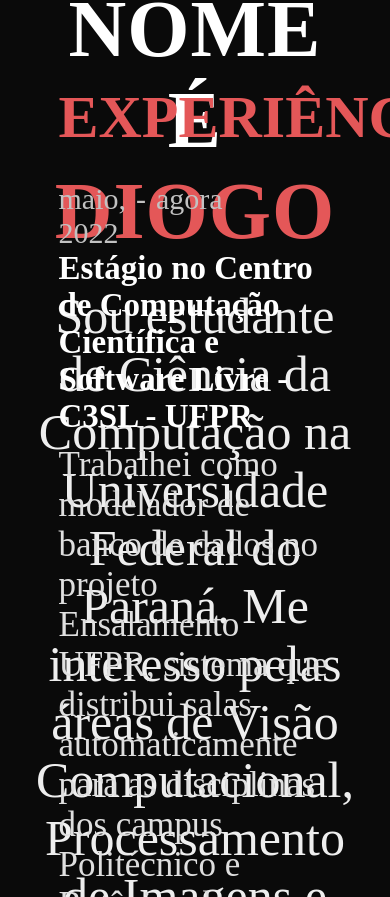
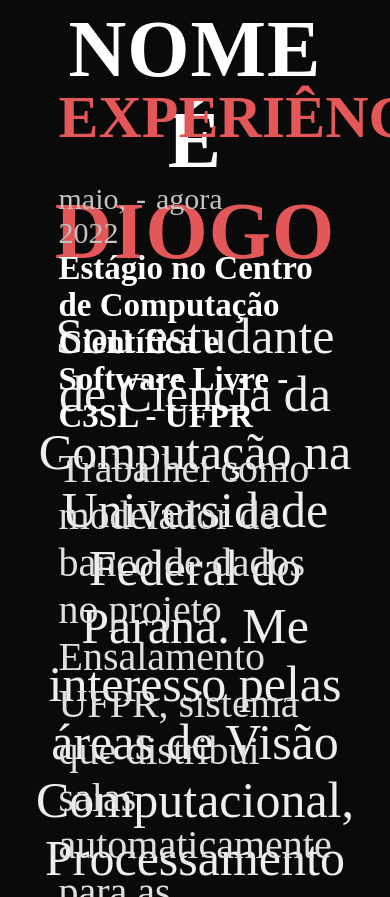
Before and after one commit to diogohal/web-portfolio, a React (Create React App) app: page / in a window 390 px wide. Shown: the part 807-1704 px from the top of the page. Built offline with nearby package versions, Linux system fonts and the light colour scheme; the HTML template or start-up script is replaced by a standard one; a web font is replaced by a local one.

Commit message:
responsivity testing

```diff
--- a/src/style.css
+++ b/src/style.css
@@ -236,9 +236,10 @@
     }
     .about--img {
         width: 400px;
+        margin-bottom: 20px;
     }
     .experience--details {
-        flex-wrap: wrap;
+        flex-direction: column;
     }
     .topic {
         font-size: 60px;
@@ -247,7 +248,7 @@
         font-size: 33px;
     }
     .description {
-        font-size: 35px;
+        font-size: 40px;
     }
     .tools {
         flex-wrap: wrap;
```
Also changed, not shown: 6 other files (tests, documents, lock files or other folders).
